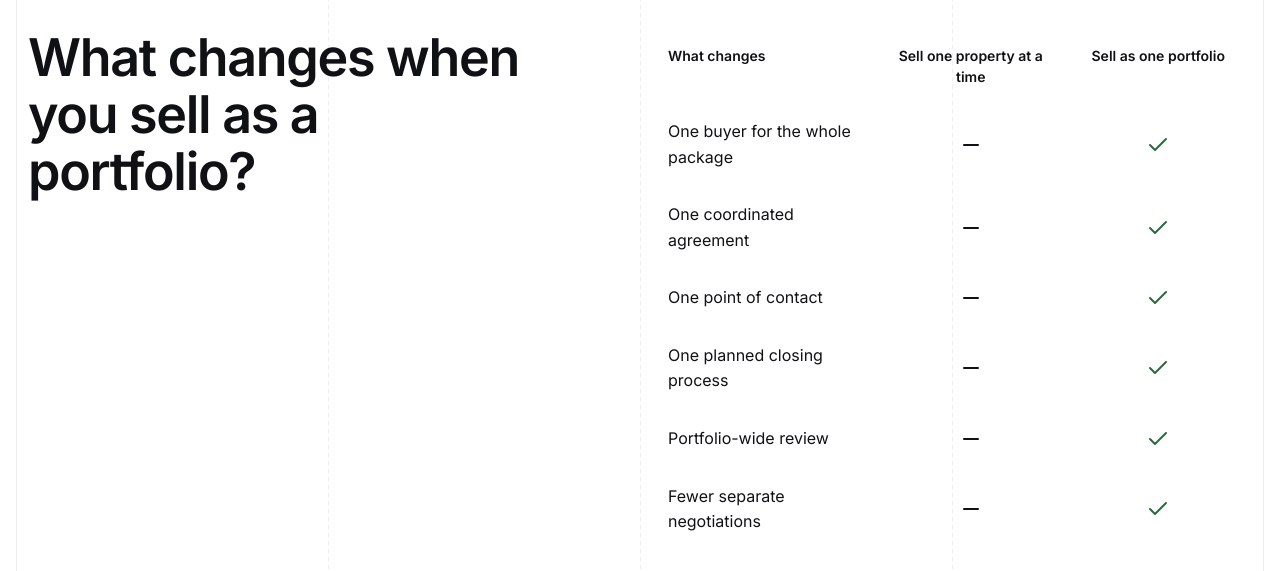
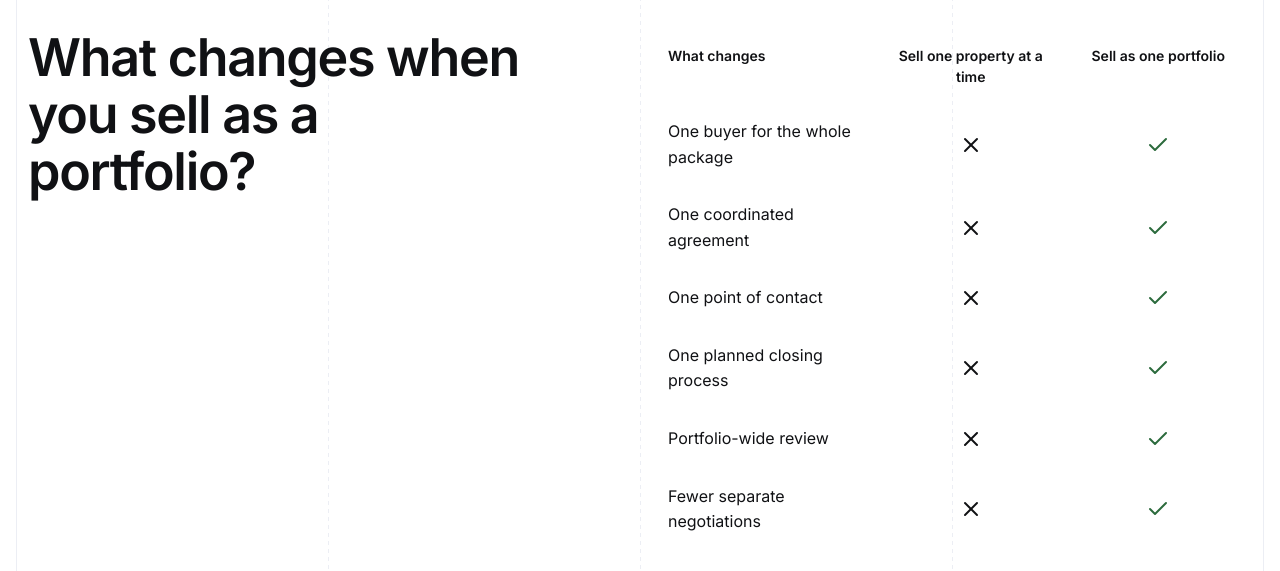
Before and after one commit to YHICAdmin/your-house-in-cash, a Next.js app: page /sell-property-portfolio in a window 1280 px wide. Shown: the part 1600-2171 px from the top of the page. Built offline with nearby package versions, Linux system fonts and the light colour scheme.

Commit message:
change tick and no tick style

```diff
--- a/project-documentation/website-specification/sell-a-portfolio-page.md
+++ b/project-documentation/website-specification/sell-a-portfolio-page.md
@@ -237,7 +237,7 @@ Use these rows in order:
 - Use a clean three-column comparison matrix: the first column names the change, the second presents selling one property at a time, and the third presents selling as one portfolio.
 - On Tablet, keep the Section Title above the full comparison matrix. Align the three column headings across the top and retain each comparison row on one shared horizontal line.
 - On Desktop, place the Section Title and the full comparison matrix on one shared horizontal line using a `5 / 1 / 6` composition. Center the `Sell one property at a time` and `Sell as one portfolio` headings over their columns.
-- Use a muted gray dash or small `×` in the `Sell one property at a time` column for every row.
+- Use a restrained red `X` in the `Sell one property at a time` column for every row.
 - Use a dark brand-green checkmark in the `Sell as one portfolio` column for every row.
 - Give the full `Sell as one portfolio` column a restrained pale-green background to clarify the recommended path. Do not add shadows, card treatments, pricing-table styling, or heavy borders.
 - Use understated row dividers and the existing faint System Lines as the only structural detail. Maintain generous whitespace and the siteâ€™s established editorial hierarchy.
--- a/src/app/(site)/sell-property-portfolio/page.module.css
+++ b/src/app/(site)/sell-property-portfolio/page.module.css
@@ -159,7 +159,7 @@
 .comparisonCell svg {
   width: var(--icon-small);
   height: var(--icon-small);
-  color: var(--color-text-muted);
+  color: var(--color-error);
 }
 
 .portfolioColumn {
--- a/src/app/(site)/sell-property-portfolio/page.tsx
+++ b/src/app/(site)/sell-property-portfolio/page.tsx
@@ -1,6 +1,6 @@
 import type { Metadata } from "next";
 import Image from "next/image";
-import { Check, Layers, Minus } from "lucide-react";
+import { Check, Layers, X } from "lucide-react";
 import { SiteFooter } from "@/components/layout/site-footer";
 import { PortfolioBenefits } from "@/components/portfolio/portfolio-benefits";
 import { PortfolioFaq } from "@/components/portfolio/portfolio-faq";
@@ -95,7 +95,7 @@ export default function SellPropertyPortfolioPage() {
                   <div key={change} className={styles.comparisonRow} role="row">
                     <div role="rowheader" className={`${styles.comparisonChange} text-body`}>{change}</div>
                     <div role="cell" className={styles.comparisonCell} data-label="Sell one property at a time">
-                      <Minus aria-hidden="true" />
+                      <X aria-hidden="true" />
                     </div>
                     <div role="cell" className={`${styles.comparisonCell} ${styles.portfolioColumn}`} data-label="Sell as one portfolio">
                       <Check aria-hidden="true" />
```
